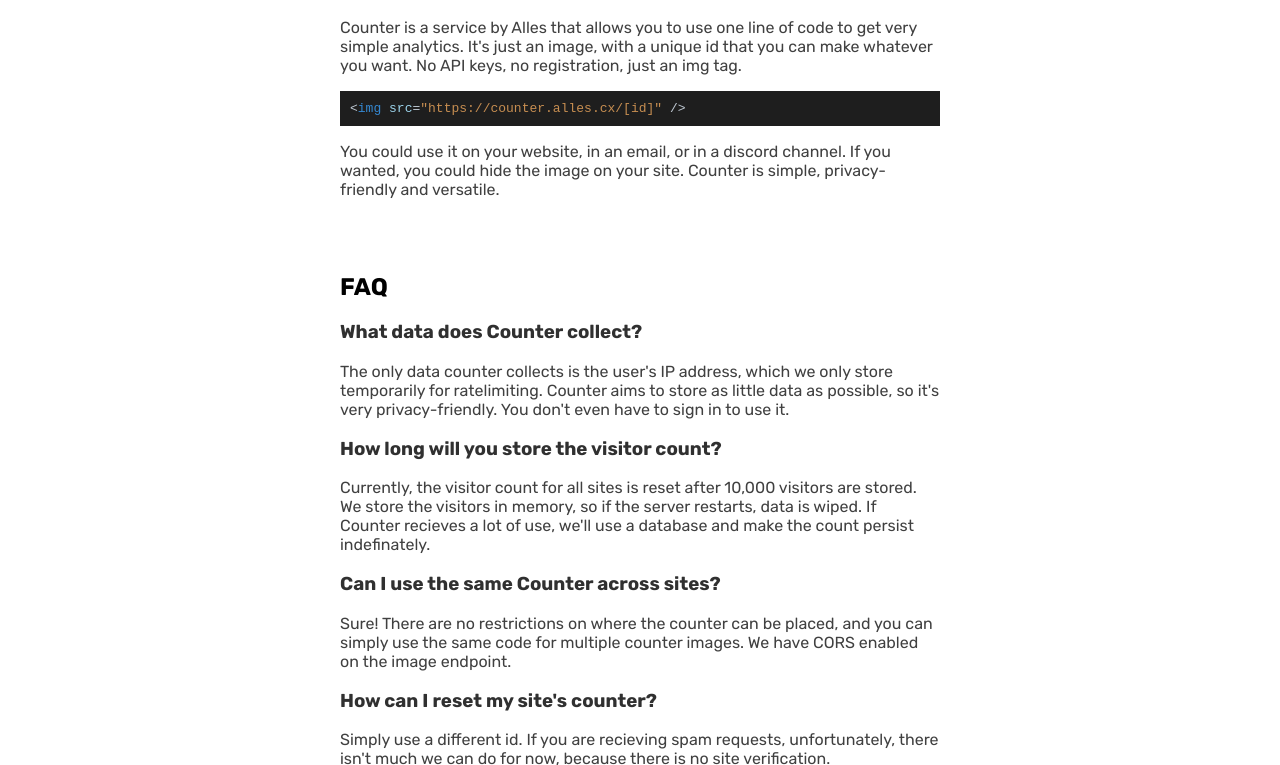
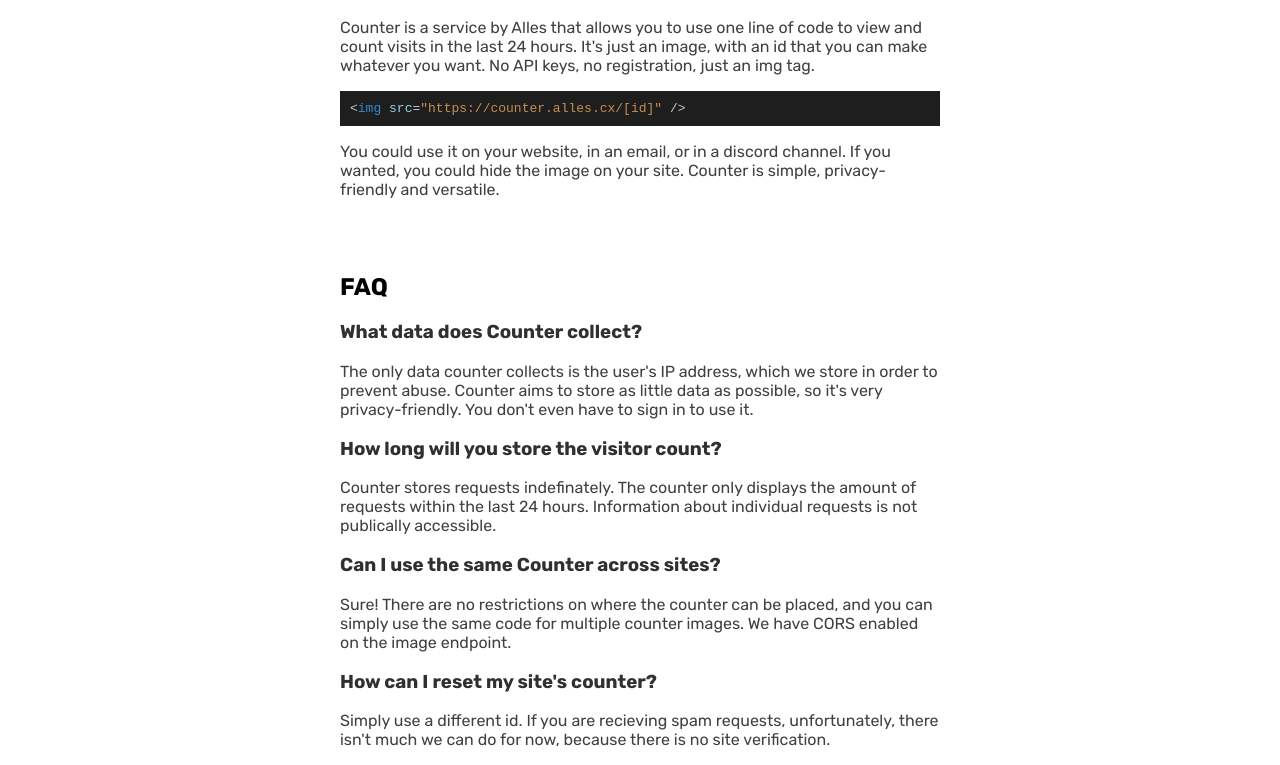
Before and after one commit to Alles-Graveyard/counter, a website: page site/index.html in a window 1280 px wide. Shown: the part 163-928 px from the top of the page. Drawn offline with Linux system fonts and the light colour scheme.

Commit message:
Updated website

```diff
--- a/site/index.html
+++ b/site/index.html
@@ -12,8 +12,8 @@
 
         <h1>Counter, by Alles.</h1>
         <p>
-            Counter is a service by Alles that allows you to use one line of code to get very simple analytics.
-            It's just an image, with a unique id that you can make whatever you want. No API keys, no registration, just an img tag.
+            Counter is a service by Alles that allows you to use one line of code to view and count visits in the last 24 hours.
+            It's just an image, with an id that you can make whatever you want. No API keys, no registration, just an img tag.
         </p>
         <code><i>&lt;</i><i>img</i> <i>src</i><i>=</i><i>"https://counter.alles.cx/[id]"</i> <i>/&gt;</i></code>
         <p>
@@ -29,16 +29,16 @@
 
         <h3>What data does Counter collect?</h3>
         <p>
-            The only data counter collects is the user's IP address, which we only store temporarily for ratelimiting.
+            The only data counter collects is the user's IP address, which we store in order to prevent abuse.
             Counter aims to store as little data as possible, so it's very privacy-friendly.
             You don't even have to sign in to use it.
         </p>
 
         <h3>How long will you store the visitor count?</h3>
         <p>
-            Currently, the visitor count for all sites is reset after 10,000 visitors are stored.
-            We store the visitors in memory, so if the server restarts, data is wiped.
-            If Counter recieves a lot of use, we'll use a database and make the count persist indefinately.
+            Counter stores requests indefinately.
+            The counter only displays the amount of requests within the last 24 hours.
+            Information about individual requests is not publically accessible.
         </p>
 
         <h3>Can I use the same Counter across sites?</h3>
@@ -51,6 +51,11 @@
         <p>
             Simply use a different id.
             If you are recieving spam requests, unfortunately, there isn't much we can do for now, because there is no site verification.
+        </p>
+
+        <h3>What happens if I try to abuse this service?</h3>
+        <p>
+            If you attempt to carry out a DoS attack, or spam the database, your IP will be blocked and potentially added to the Alles blocklist, which means that your network will be unable to access most services we offer.
         </p>
 
         <h3>How long will this service exist/be free?</h3>
```
